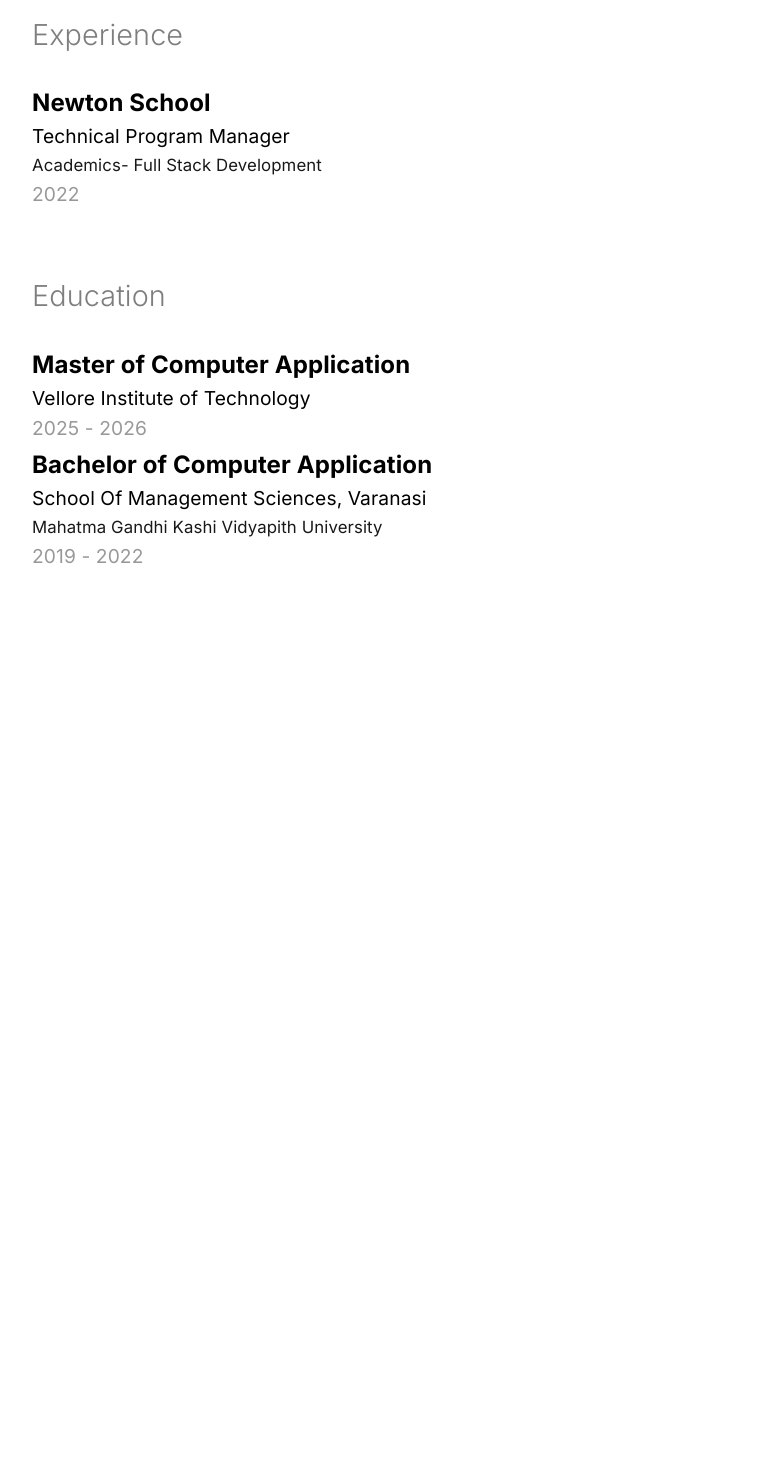
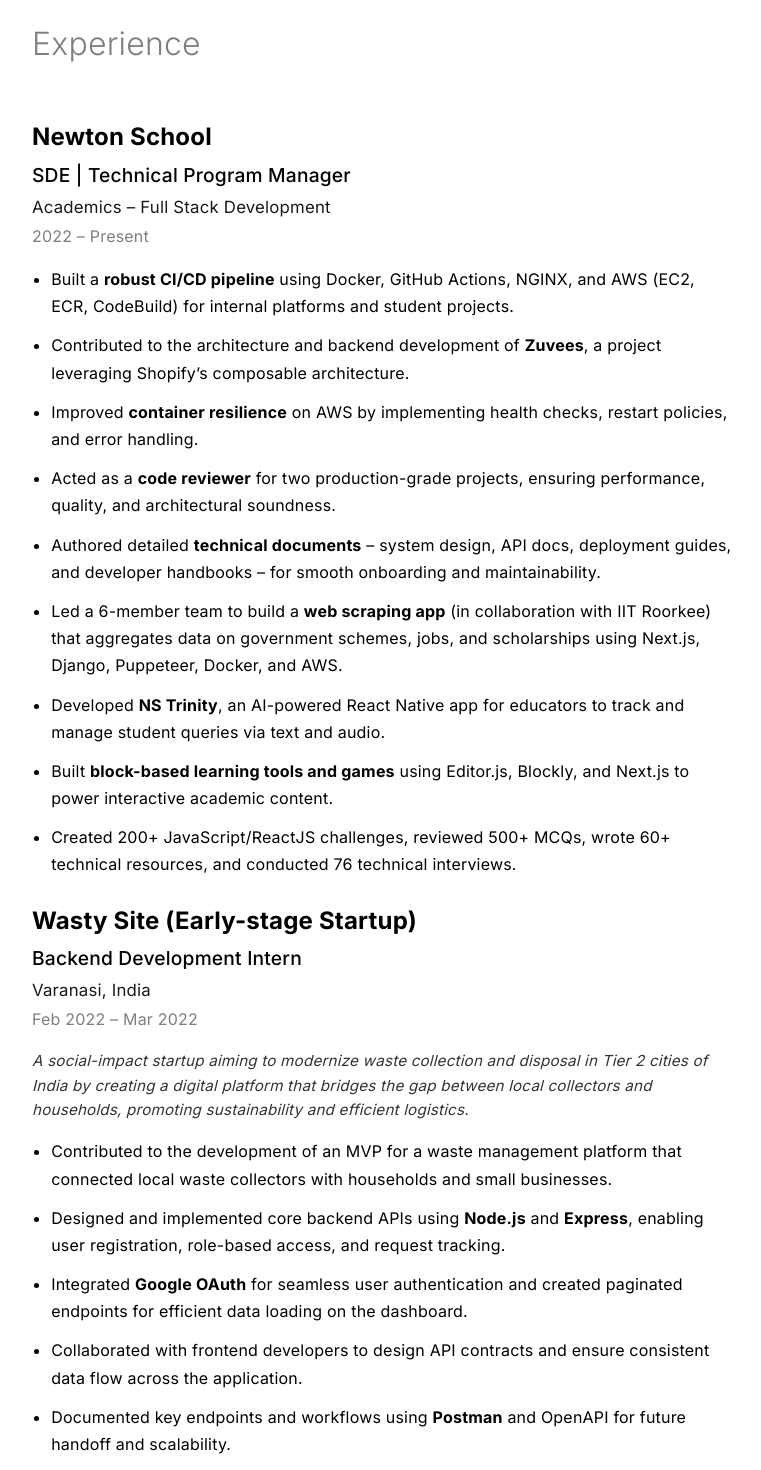
Before and after one commit to Hritvik-Mohan/hm-portfolio, a React (Vite) app: page / in a window 1280 px wide. Shown: the part 1560-3030 px from the top of the page, without its empty margins (258-1019 px from the left). Before the commit the page ends 2228 px from the top, so only its background shows below. Built offline with nearby package versions, Linux system fonts and the light colour scheme.

Commit message:
Update Experiences Section

```diff
--- a/src/components/Experience/Experience.css
+++ b/src/components/Experience/Experience.css
@@ -1,28 +1,61 @@
 .edu {
   display: flex;
-    line-height: 1.6;
   flex-direction: column;
-    gap: 0.2rem;
-    max-width: 700px;
+  gap: 1.5rem;
+  max-width: 800px;
   margin: 0 auto;
-    letter-spacing: 0.1px;
+  line-height: 1.7;
+  letter-spacing: 0.2px;
   padding-bottom: 4rem;
+  font-family: 'Inter', sans-serif;
+}
+
+.tabs-heading {
+  font-size: 2rem;
+  margin-bottom: 1rem;
+  font-weight: 600;
 }
 
 .edu-title {
-    line-height: 1.5;
   font-size: 1.5rem;
+  font-weight: 600;
+  margin-bottom: 0.2rem;
 }
 
 .edu-institute {
   font-size: 1.2rem;
+  font-weight: 500;
+  margin-bottom: 0.1rem;
 }
 
 .edu-uni {
+  font-size: 1.05rem;
   opacity: 0.9;
-    font-size: 1.05rem;
+  margin-bottom: 0.1rem;
 }
 
 .edu-duration {
-    opacity: 0.4;
+  font-size: 1rem;
+  opacity: 0.5;
+  margin-bottom: 1rem;
 }
+
+.edu-list {
+  padding-left: 1.2rem;
+  display: flex;
+  flex-direction: column;
+  gap: 0.75rem;
+  font-size: 1rem;
+}
+
+.edu-list li {
+  list-style-type: disc;
+}
+
+.edu-company-desc {
+  font-size: 0.95rem;
+  opacity: 0.8;
+  line-height: 1.6;
+  margin-bottom: 1rem;
+  font-style: italic;
+}
--- a/src/components/Experience/Experience.jsx
+++ b/src/components/Experience/Experience.jsx
@@ -1,17 +1,108 @@
-import './Experience.css'
+import "./Experience.css";
 
 function Experience() {
   return (
-    <div className='edu'>
-        <h2 className='tabs-heading'>Experience</h2>
-        <div className=''>
-            <h2 className='edu-title'>Newton School</h2>
-            <p className='edu-institute'>Technical Program Manager</p>
-            <p className='edu-uni'>Academics- Full Stack Development</p>
-            <p className='edu-duration'>2022</p>
-        </div>
+    <div className="edu">
+      <h2 className="tabs-heading">Experience</h2>
+
+      <div>
+        <h2 className="edu-title">Newton School</h2>
+        <p className="edu-institute">SDE | Technical Program Manager</p>
+        <p className="edu-uni">Academics – Full Stack Development</p>
+        <p className="edu-duration">2022 – Present</p>
+
+        <ul className="edu-list">
+          <li>
+            Built a <strong>robust CI/CD pipeline</strong> using Docker, GitHub
+            Actions, NGINX, and AWS (EC2, ECR, CodeBuild) for internal platforms
+            and student projects.
+          </li>
+          <li>
+            Contributed to the architecture and backend development of{" "}
+            <strong>Zuvees</strong>, a project leveraging Shopify’s composable
+            architecture.
+          </li>
+          <li>
+            Improved <strong>container resilience</strong> on AWS by
+            implementing health checks, restart policies, and error handling.
+          </li>
+          <li>
+            Acted as a <strong>code reviewer</strong> for two production-grade
+            projects, ensuring performance, quality, and architectural
+            soundness.
+          </li>
+          <li>
+            Authored detailed <strong>technical documents</strong> – system
+            design, API docs, deployment guides, and developer handbooks – for
+            smooth onboarding and maintainability.
+          </li>
+          <li>
+            Led a 6-member team to build a <strong>web scraping app</strong> (in
+            collaboration with IIT Roorkee) that aggregates data on government
+            schemes, jobs, and scholarships using Next.js, Django, Puppeteer,
+            Docker, and AWS.
+          </li>
+          <li>
+            Developed <strong>NS Trinity</strong>, an AI-powered React Native
+            app for educators to track and manage student queries via text and
+            audio.
+          </li>
+          <li>
+            Built <strong>block-based learning tools and games</strong> using
+            Editor.js, Blockly, and Next.js to power interactive academic
+            content.
+          </li>
+          <li>
+            Created 200+ JavaScript/ReactJS challenges, reviewed 500+ MCQs,
+            wrote 60+ technical resources, and conducted 76 technical
+            interviews.
+          </li>
+        </ul>
+      </div>
+      <div>
+        <h2 className="edu-title">Wasty Site (Early-stage Startup)</h2>
+        <p className="edu-institute">Backend Development Intern</p>
+        <p className="edu-uni">Varanasi, India</p>
+        <p className="edu-duration">Feb 2022 – Mar 2022</p>
+
+        <p className="edu-company-desc">
+          <em>
+            A social-impact startup aiming to modernize waste collection and
+            disposal in Tier 2 cities of India by creating a digital platform
+            that bridges the gap between local collectors and households,
+            promoting sustainability and efficient logistics.
+          </em>
+        </p>
+
+        <ul className="edu-list">
+          <li>
+            Contributed to the development of an MVP for a waste management
+            platform that connected local waste collectors with households and
+            small businesses.
+          </li>
+          <li>
+            Designed and implemented core backend APIs using{" "}
+            <strong>Node.js</strong> and <strong>Express</strong>, enabling user
+            registration, role-based access, and request tracking.
+          </li>
+          <li>
+            Integrated <strong>Google OAuth</strong> for seamless user
+            authentication and created paginated endpoints for efficient data
+            loading on the dashboard.
+          </li>
+          <li>
+            Collaborated with frontend developers to design API contracts and
+            ensure consistent data flow across the application.
+          </li>
+          <li>
+            Documented key endpoints and workflows using{" "}
+            <strong>Postman</strong> and OpenAPI for future handoff and
+            scalability.
+          </li>
+        </ul>
+      </div>
     </div>
-  )
+  );
 }
 
-export default Experience
+export default Experience;
```
Lines whose indentation alone changed are shown as unchanged.
